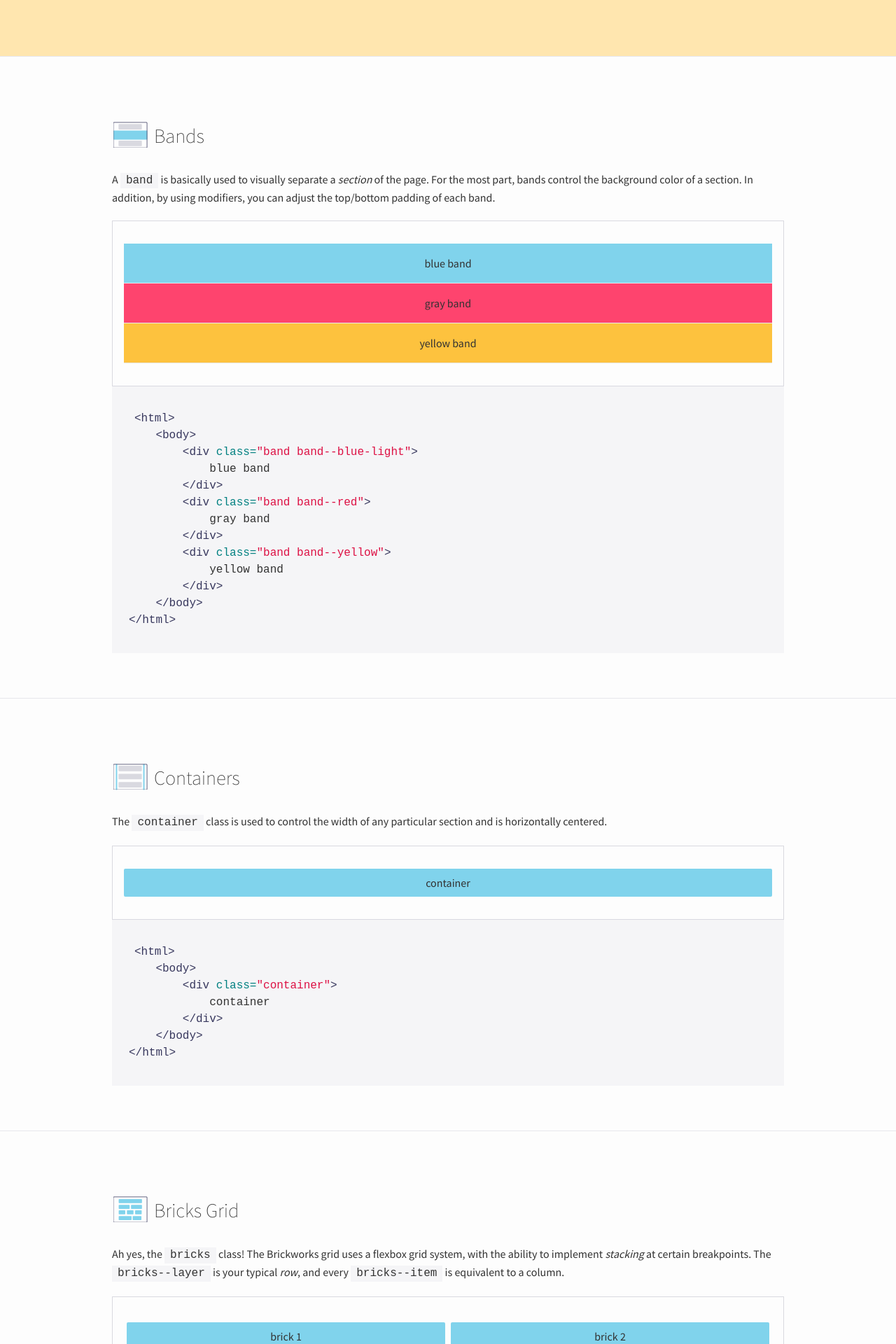
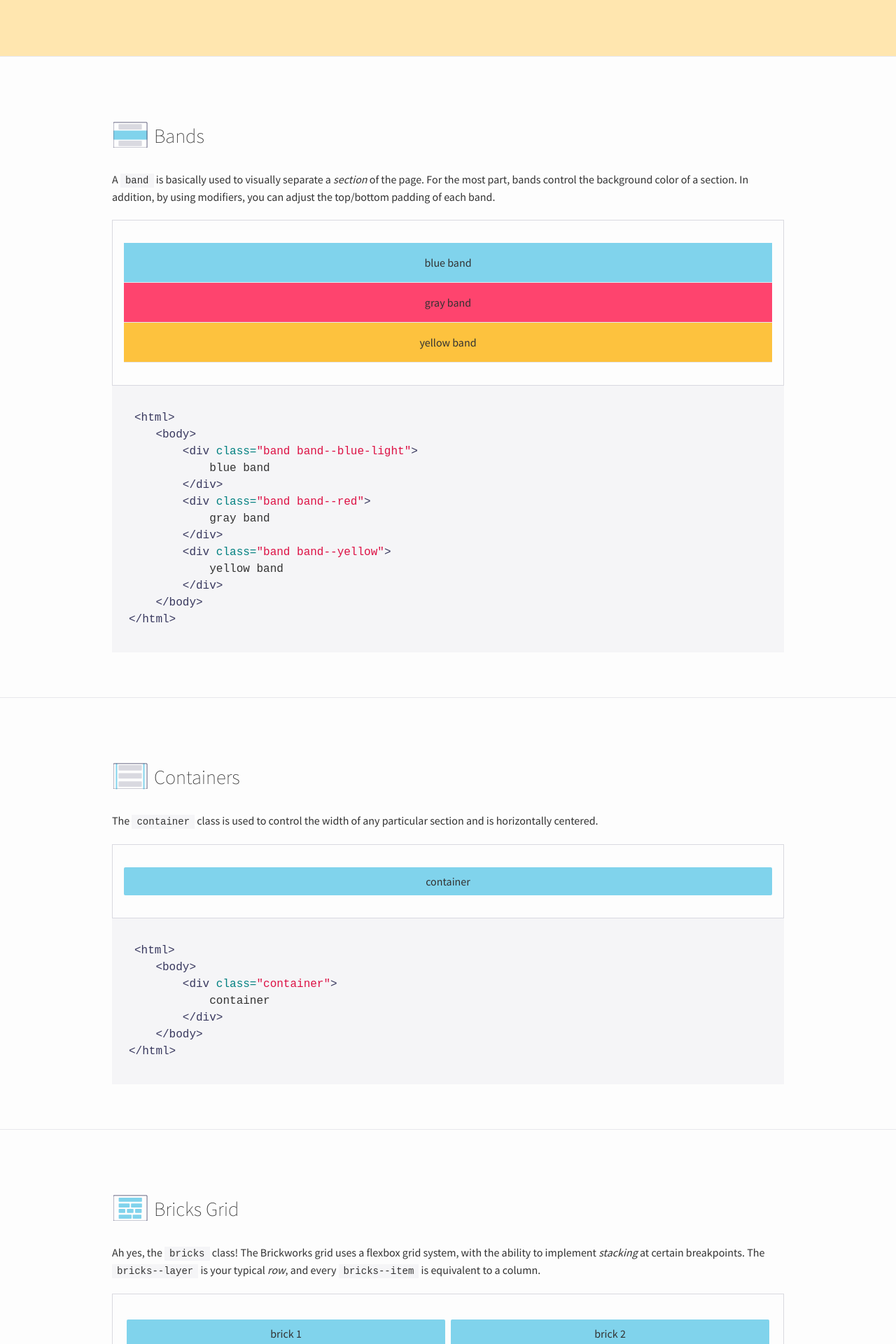
Before and after one commit to techtolentino/one-seven, a Jekyll site: the page built from index.html, in a window 1280 px wide. Shown: the part 441-2361 px from the top of the page at 70% size. Built offline with Jekyll 4.4.1, drawn with Linux system fonts in a browser that asks for light colours.

Commit message:
fixing inline syntax highlighting

```diff
--- a/_sass/_syntax-highlighting.scss
+++ b/_sass/_syntax-highlighting.scss
@@ -70,4 +70,5 @@
 
 .highlighter-rouge {
     background: $gray;
+    font-size: .875em;
 }
```
